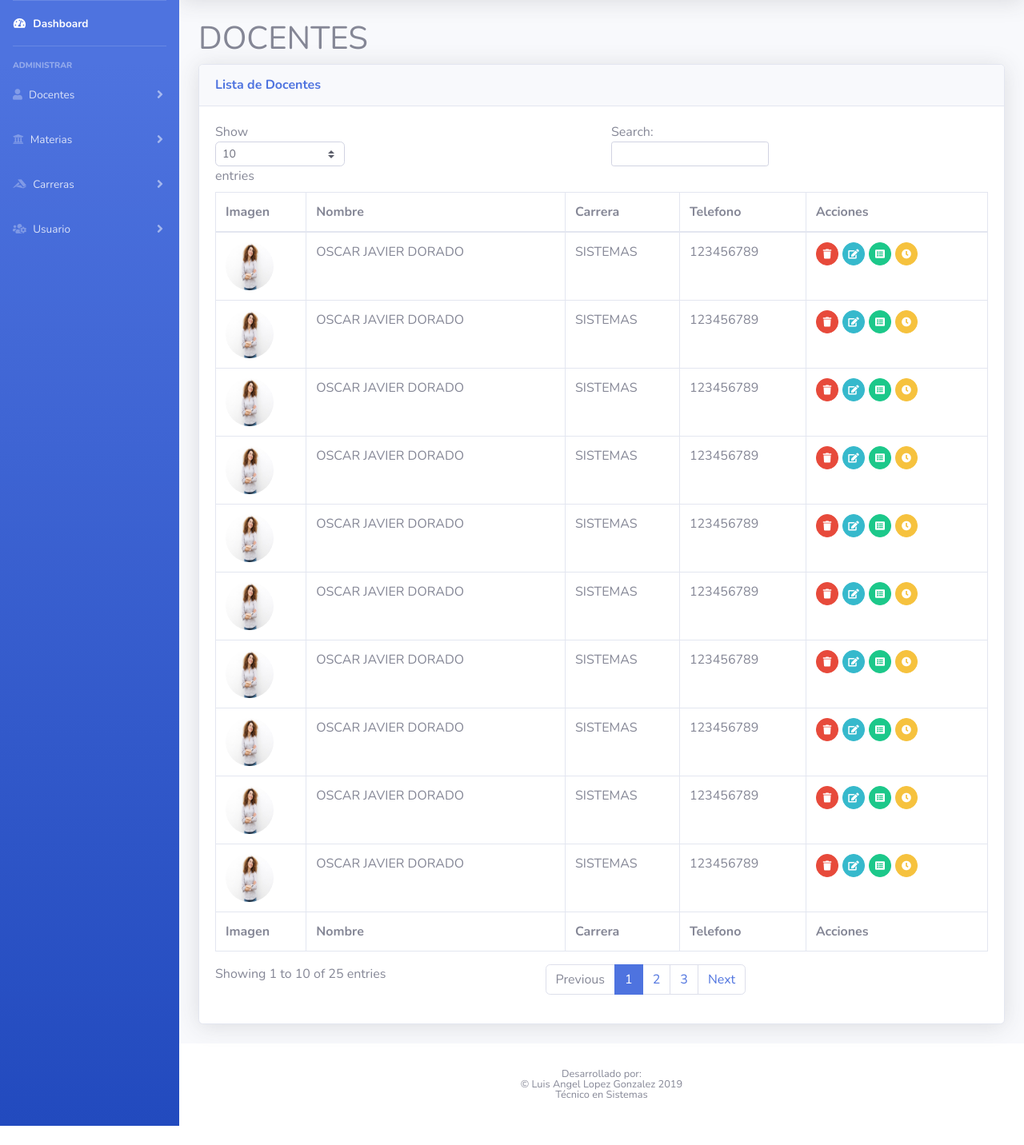
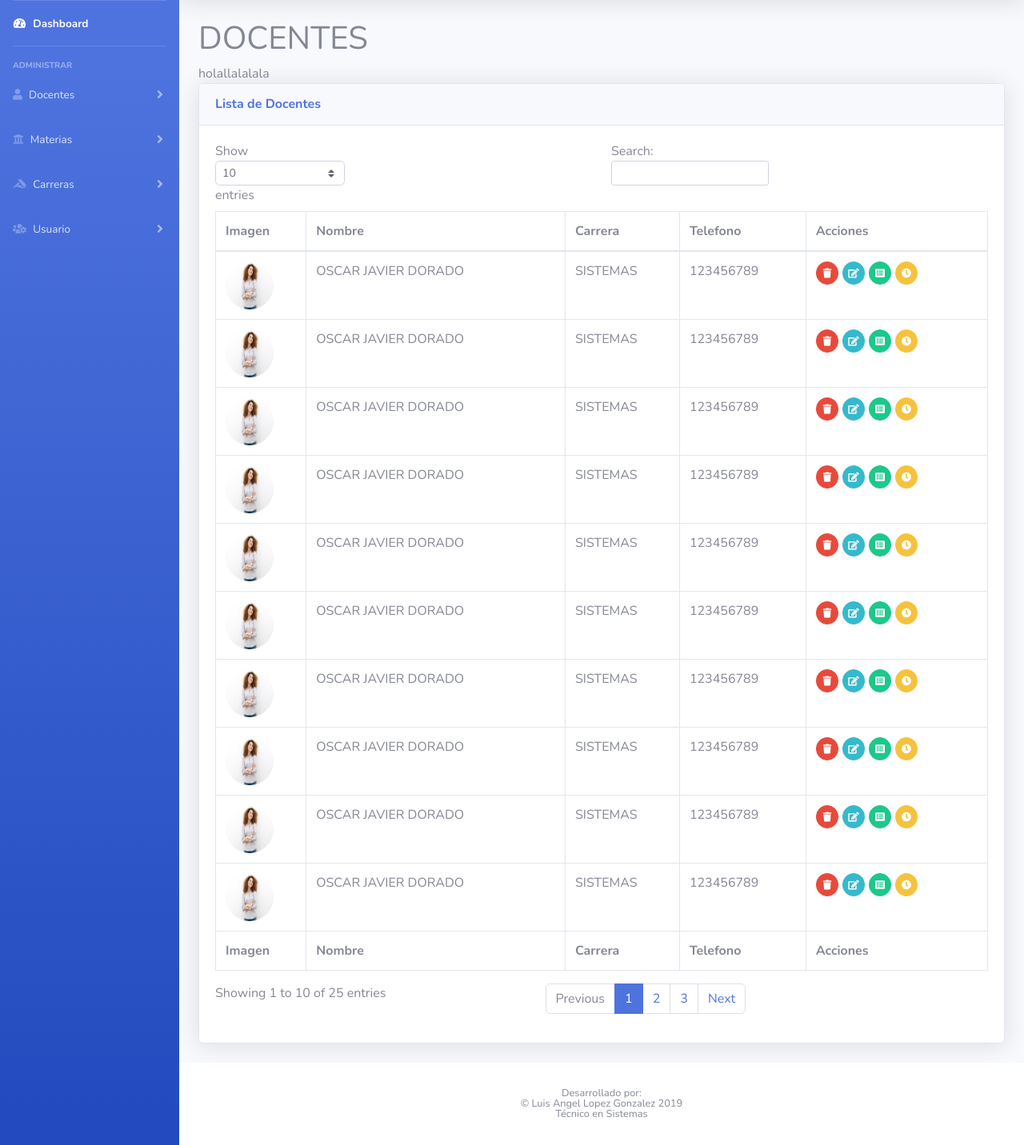
Before and after one commit to blackark7/proyectoCompubuga, a PHP site: page /docente/docenteAdministrarVista.php in a window 1280 px wide. Shown: the part 70-1502 px from the top of the page at 80% size. Before the commit the page ends 1478 px from the top, so only its background shows below. Run offline with PHP 8.4, Linux system fonts and the light colour scheme.

Commit message:
se puso un hola

```diff
--- a/docente/docenteAdministrarVista.php
+++ b/docente/docenteAdministrarVista.php
@@ -41,6 +41,7 @@
         ?>
         <div class="container">
          <h1>DOCENTES</h1>
+         holallalalala
          <div class="card shadow mb-4">
           <div class="card-header py-3">
             <h6 class="m-0 font-weight-bold text-primary">Lista de Docentes</h6>
```
